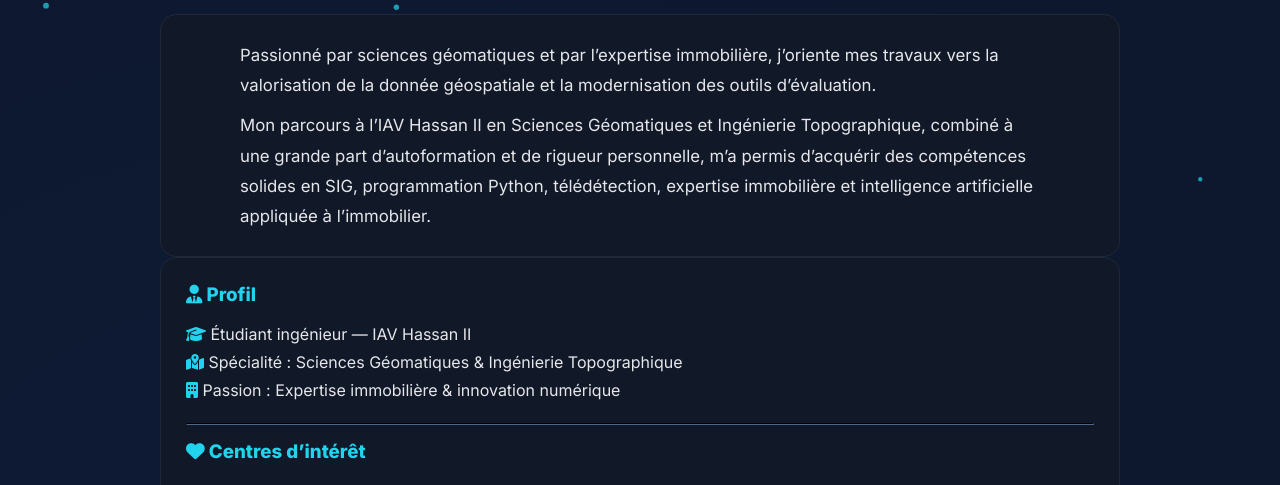
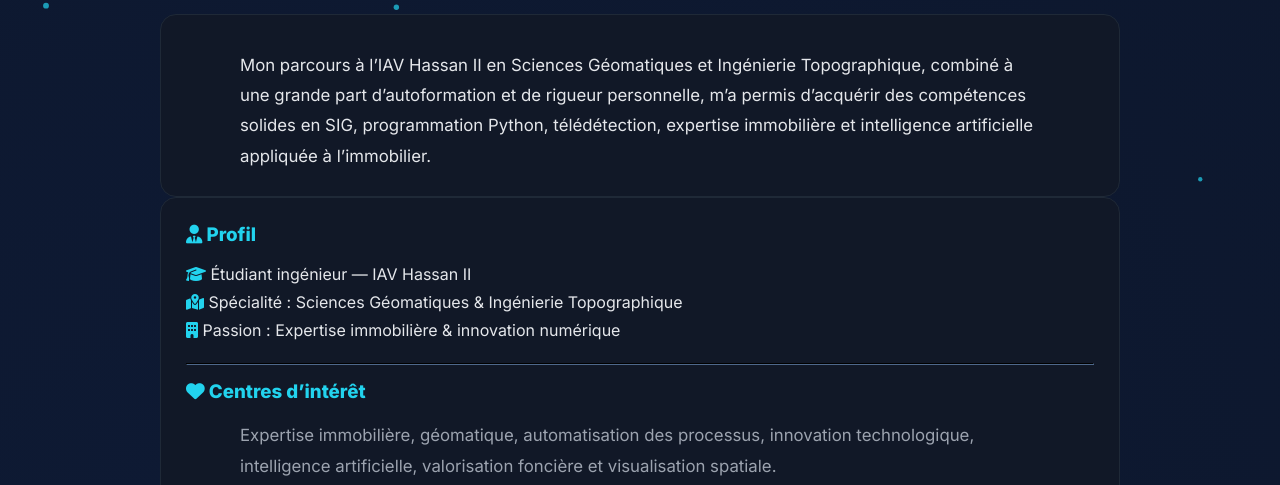
Before and after one commit to Zakaria2003-G/zakariabenlarbi.github.io, a plain HTML site: page index.html in a window 1280 px wide. Shown: the part 615-1100 px from the top of the page. Drawn offline with Linux system fonts and the light colour scheme.

Commit message:
index.html

```diff
--- a/index.html
+++ b/index.html
@@ -262,11 +262,7 @@ section{scroll-margin-top: 92px}
 
     <!-- Texte de présentation -->
     <div class="card" style="text-align: left;">
-      <p>
-        Passionné par <strong>sciences géomatiques</strong> et par <strong>l’expertise immobilière</strong>, j’oriente mes travaux vers la
-        <strong>valorisation de la donnée géospatiale</strong> et la
-        <strong>modernisation des outils d’évaluation</strong>.
-      </p>
+
       <p style="margin-top:10px;">
         Mon parcours à l’<strong>IAV Hassan II</strong> en <strong>Sciences Géomatiques et Ingénierie Topographique</strong>, combiné à une <strong>grande part d’autoformation</strong> et de <strong>rigueur personnelle</strong>, m’a permis d’acquérir des compétences solides en <strong>SIG</strong>, <strong>programmation Python</strong>, <strong>télédétection</strong>, <strong>expertise immobilière</strong> et <strong>intelligence artificielle appliquée à l’immobilier</strong>.
       </p>
```
